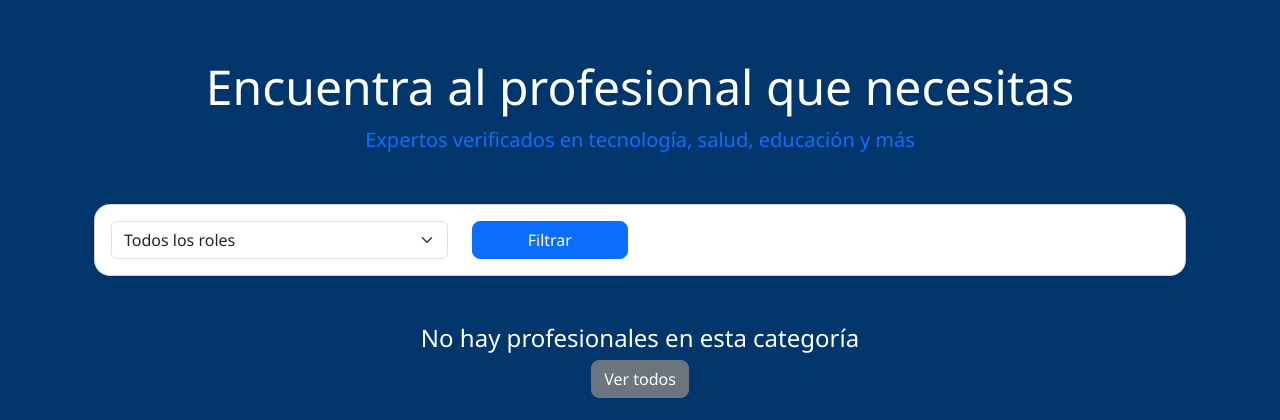
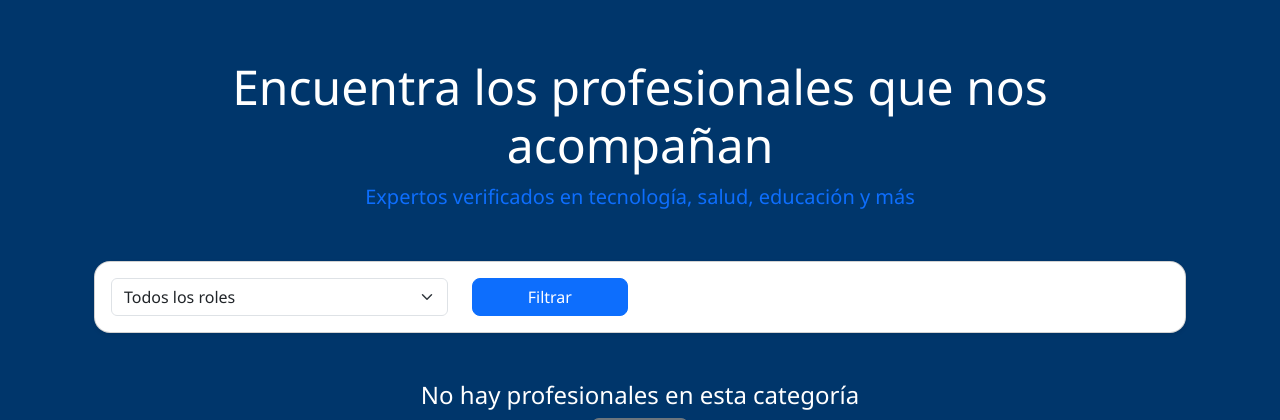
Before and after one commit to astiazu/bioforge-pro, a Flask app: page /profesionales in a window 1280 px wide. Shown: the part 62-482 px from the top of the page. Run offline with Flask 3, Linux system fonts and the light colour scheme; data that the repository does not hold is empty.

```diff
--- a/templates/profesionales.html
+++ b/templates/profesionales.html
@@ -6,7 +6,7 @@
 {% block content %}
 <div class="container mt-5">
     <div class="text-center mb-5">
-        <h1 class="display-5">Encuentra al profesional que necesitas</h1>
+        <h1 class="display-5">Encuentra los profesionales que nos acompañan</h1>
         <p class="lead text-primary">Expertos verificados en tecnología, salud, educación y más</p>
     </div>
 
```
